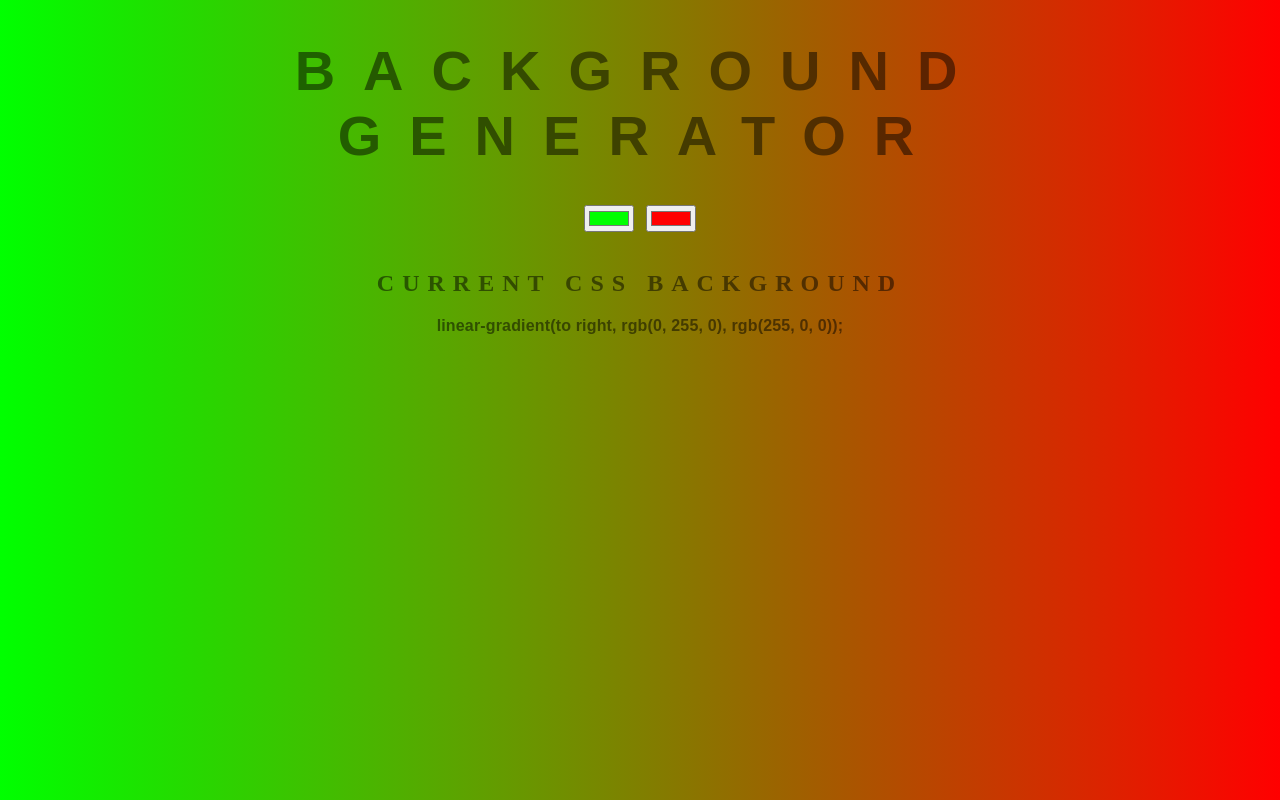
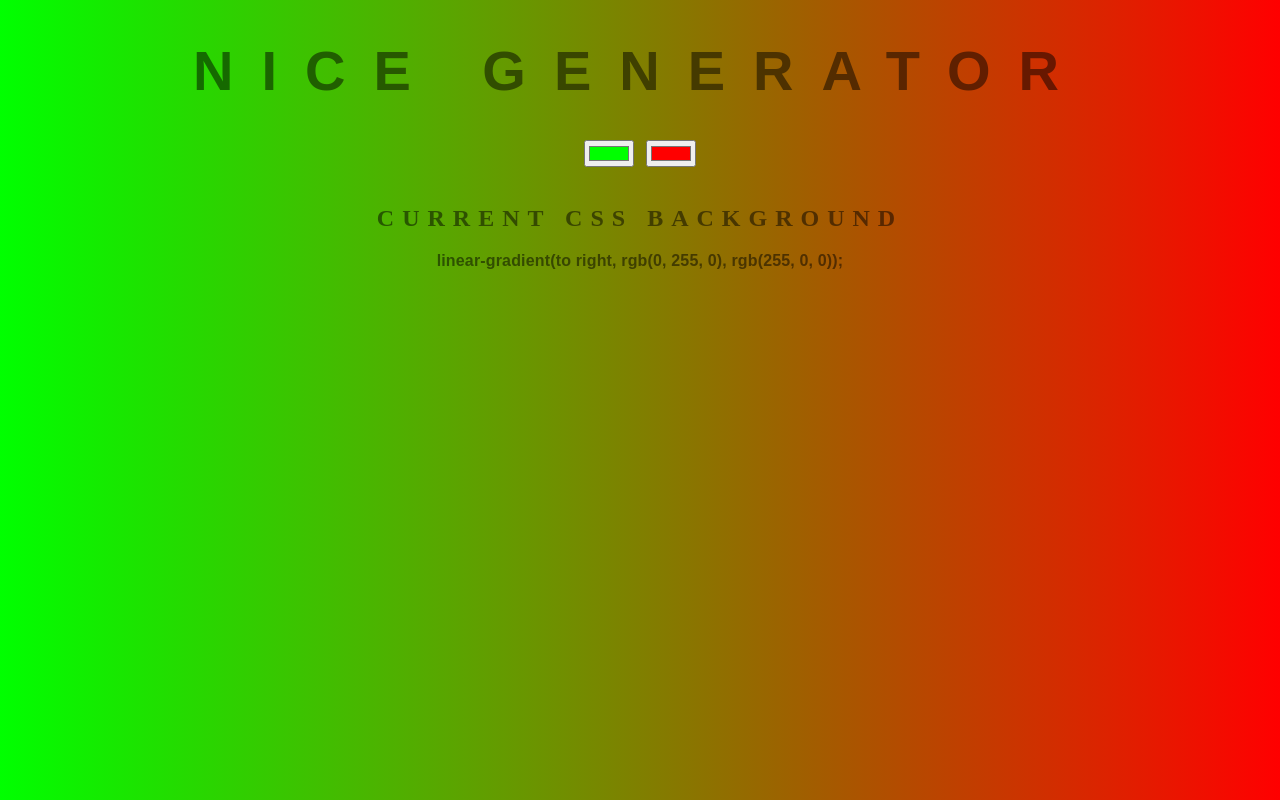
Before and after one commit to psixta/background-generator, a plain HTML site: page index.html in a window 1280 px wide. Drawn offline with Linux system fonts and the light colour scheme.

Commit message:
changing title

```diff
--- a/index.html
+++ b/index.html
@@ -5,7 +5,7 @@
 	<link rel="stylesheet" type="text/css" href="style.css">
 </head>
 <body id="gradient">
-	<h1>Background Generator</h1>
+	<h1>Nice Generator</h1>
 	<input class="color1" type="color" name="color1" value="#00ff00"> <!-- oninput="setGradient()" -->
 	<input class="color2" type="color" name="color2" value="#ff0000"><br><br>
 	<h2>Current CSS Background</h2>
```
